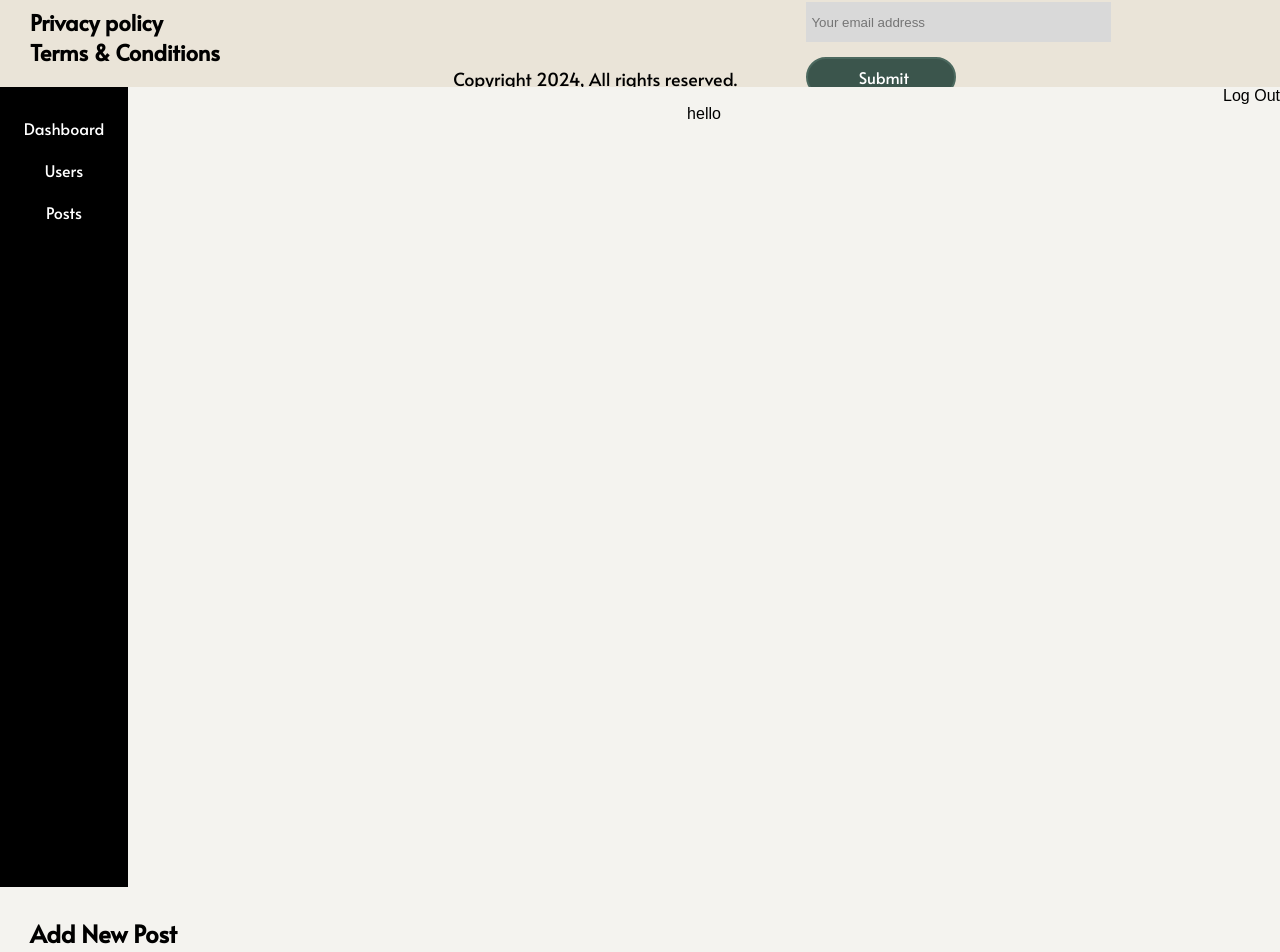
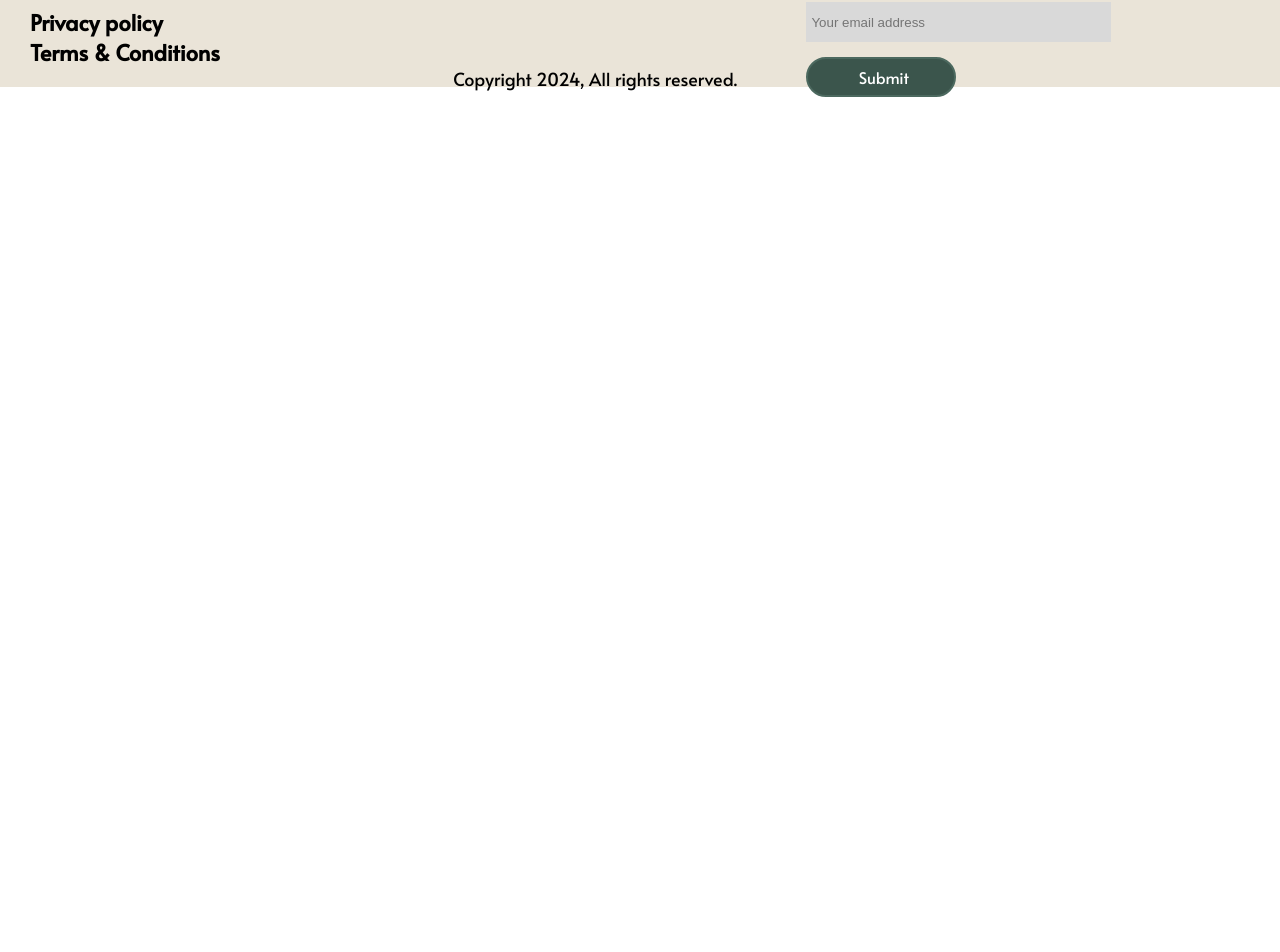
Before and after one commit to gentkoshii/realestate-front, a React (Vite) app: page / in a window 1280 px wide. Shown: the part 1760-2712 px from the top of the page. After the commit the page ends 1857 px from the top, so only its background shows below. Built offline with nearby package versions, Linux system fonts and the light colour scheme; a web font is replaced by a local one.

Commit message:
upadte homepage

```diff
--- a/src/App.jsx
+++ b/src/App.jsx
@@ -3,10 +3,7 @@ import HomeSearch from "./HomePage/homeSearch";
 import HomeProducts from "./HomePage/homeProducts";
 import HomeHelp from "./HomePage/homeHelp";
 import HomeFooter from "./Components/homeFooter";
-import Admin from "./AdminPage/admin";
-import SinglePage from "./SinglePost/singlePost";
 import "./layout.scss";
-import NewPost from "./NewPost/newPost";
 
 
 
@@ -19,9 +16,6 @@ function App() {
             <HomeProducts/>
             <HomeHelp/>
             <HomeFooter/>
-            <Admin/>
-            <NewPost/>
-            <SinglePage/>
         </div>
     )
   }
--- a/src/Login/login.jsx
+++ b/src/Login/login.jsx
@@ -40,7 +40,7 @@ function Login() {
             value={username}
             onChange={(e) => setUsername(e.target.value)}
           />
-          <input
+          <inputnp
             type="password"
             placeholder="Password"
             value={password}
```
